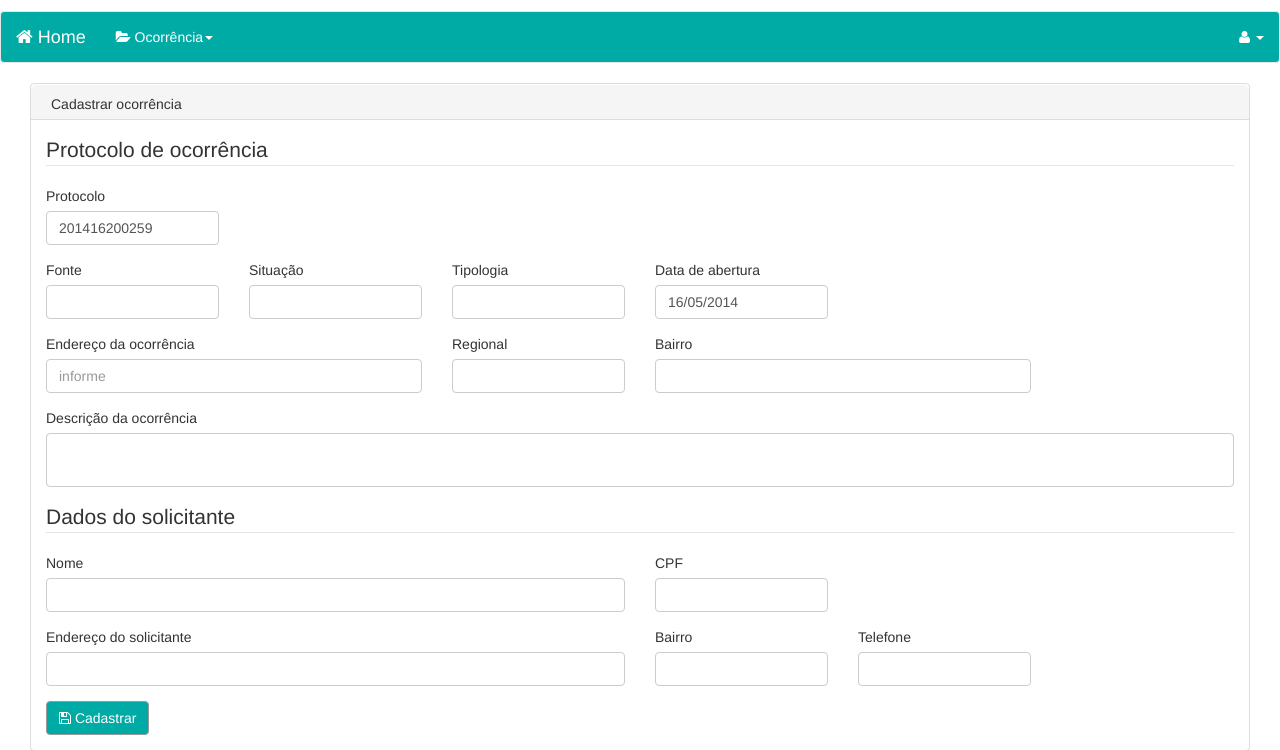
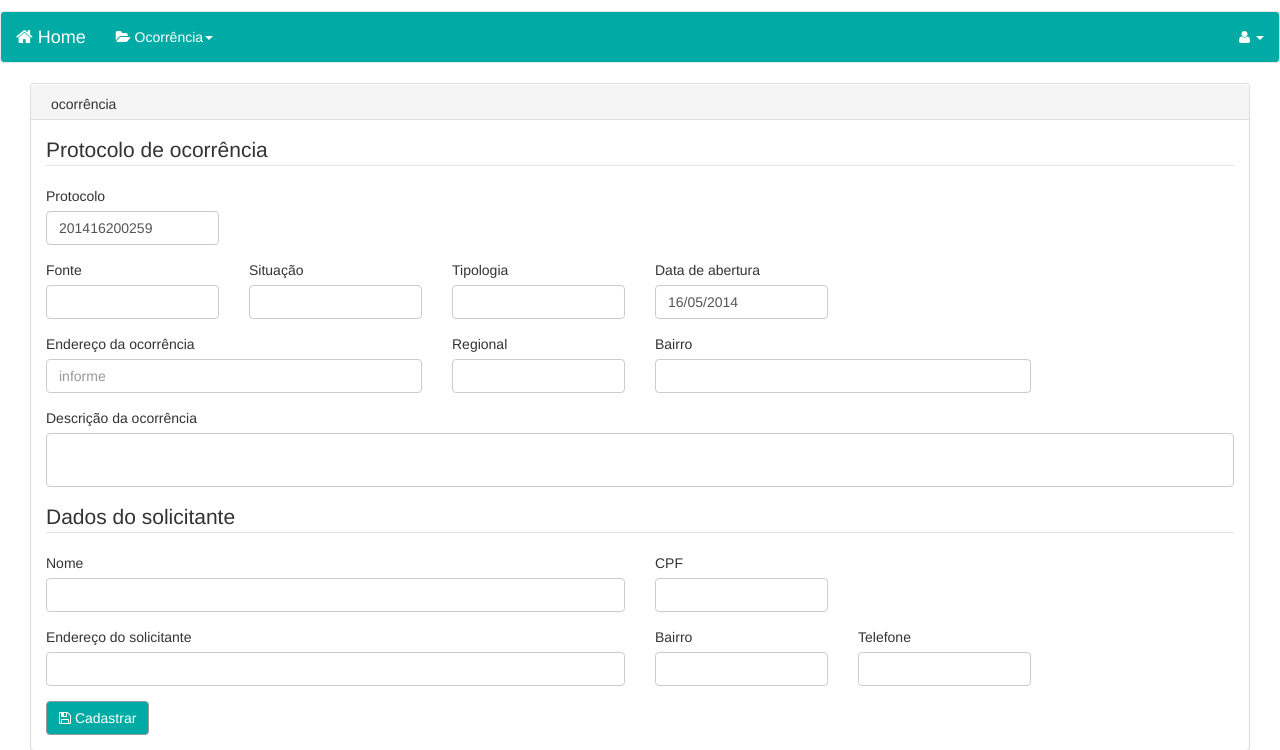
Before and after one commit to Jllima/SISDEC, a CakePHP app: the page made by app/View/SisdecOccurrences/add.ctp in a window 1280 px wide. Shown: the part 142-892 px from the top of the page. Run offline with PHP 8.4 and a stand-in for CakePHP, Linux system fonts and the light colour scheme; the template is opened without the code that fills it, so the values that code supplies are empty; form fields are guessed from the names that the template uses; some libraries are stand-ins or nearby versions.

Commit message:
teste commit thiago

```diff
--- a/app/View/SisdecOccurrences/add.ctp
+++ b/app/View/SisdecOccurrences/add.ctp
@@ -1,7 +1,7 @@
 
 
 
-<div class="panel-heading">Cadastrar ocorrência</div>
+<div class="panel-heading">ocorrência</div>
 <div class="panel-body">
 
     <?php echo $this->Form->create('SisdecOccurrence'); ?>
--- a/app/View/Users/add.ctp
+++ b/app/View/Users/add.ctp
@@ -5,7 +5,7 @@
 
     <?php echo $this->Form->create('User'); ?>
     <fieldset>
-        <legend><?php echo __('Adicionar Usuário'); ?></legend>
+        <legend><?php echo __('Cadastro Usuário'); ?></legend>
 
         <div class='row'>
             <div class='col-sm-2'>
```
